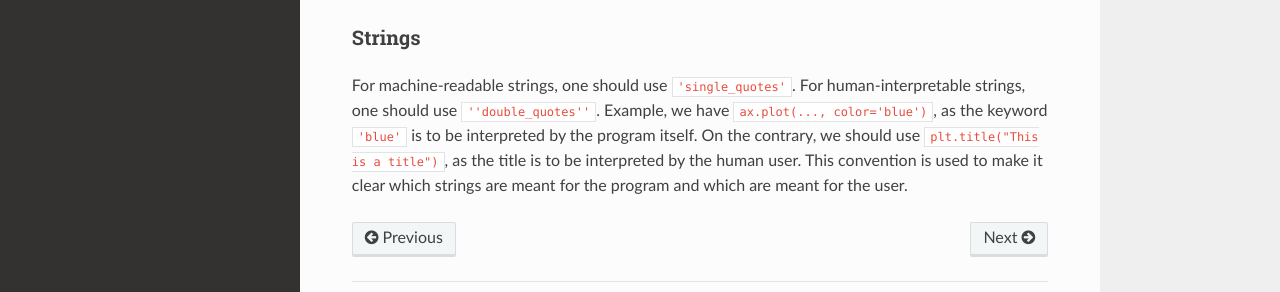
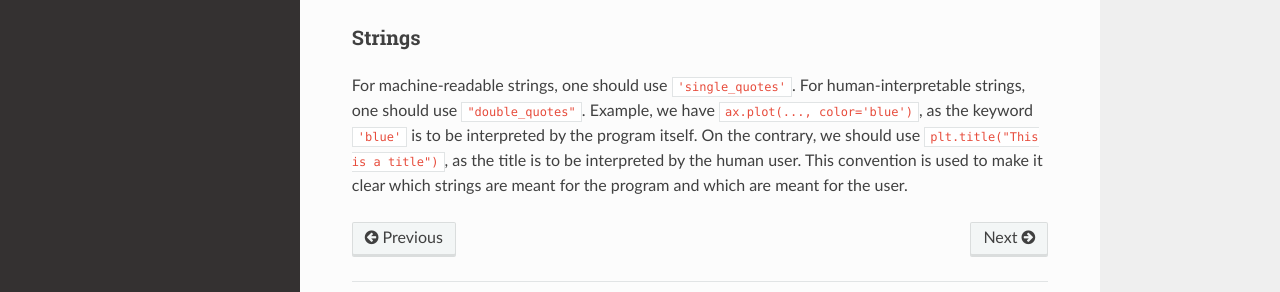
Before and after one commit to bwolleswinkel/geopes, a Sphinx documentation site: the page built from docs/source/conventions.rst, in a window 1280 px wide and 900 px high, scrolled down 1314 px. Shown: the part 514-806 px from the top of the window. Built offline with Sphinx 7.4.7 and the Read the Docs theme 3.1.0, drawn with Linux system fonts in a browser that asks for light colours.

Commit message:
Fixed a typo with quotation marks

```diff
--- a/docs/source/conventions.rst
+++ b/docs/source/conventions.rst
@@ -62,4 +62,4 @@ Finally, for classes, the attributes ``self.is_<flag_name>`` are all flags, and
 Strings
 ^^^^^^^
 
-For machine-readable strings, one should use ``'single_quotes'``. For human-interpretable strings, one should use ``''double_quotes''``. Example, we have ``ax.plot(..., color='blue')``, as the keyword ``'blue'`` is to be interpreted by the program itself. On the contrary, we should use ``plt.title("This is a title")``, as the title is to be interpreted by the human user. This convention is used to make it clear which strings are meant for the program and which are meant for the user.
+For machine-readable strings, one should use ``'single_quotes'``. For human-interpretable strings, one should use ``"double_quotes"``. Example, we have ``ax.plot(..., color='blue')``, as the keyword ``'blue'`` is to be interpreted by the program itself. On the contrary, we should use ``plt.title("This is a title")``, as the title is to be interpreted by the human user. This convention is used to make it clear which strings are meant for the program and which are meant for the user.
```
